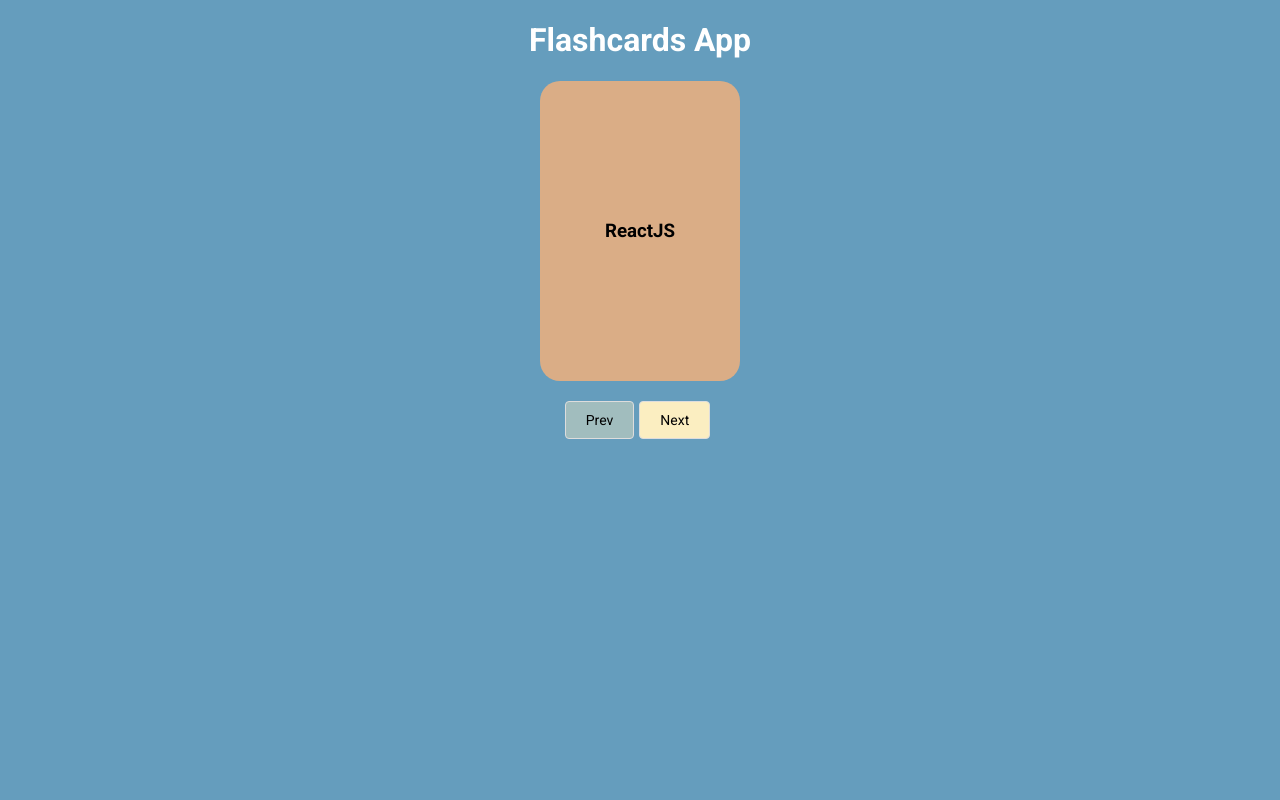
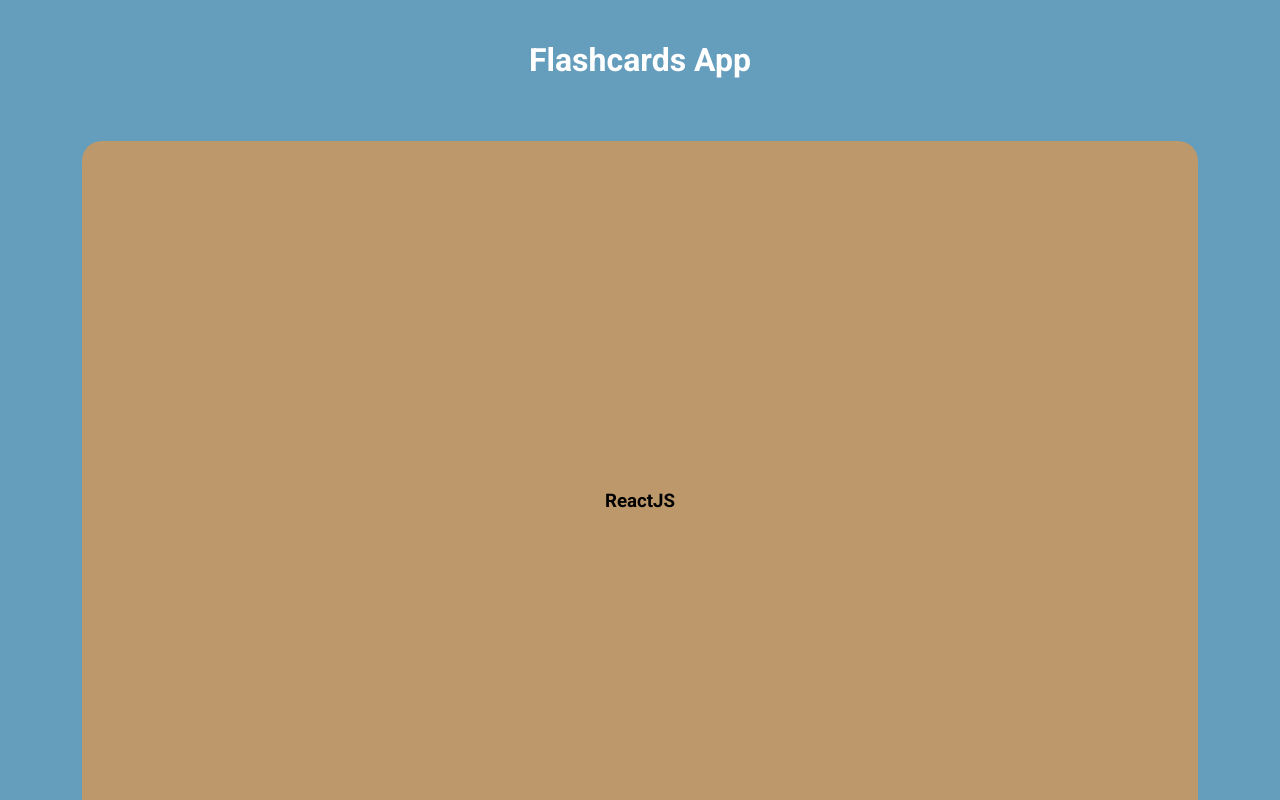
Before and after one commit to oiibar/Flashcards, a Vue app: page / in a window 1280 px wide. Shown: the top 800 px of the page. Built offline with nearby package versions, Linux system fonts and the light colour scheme.

Commit message:
fixed styles

```diff
--- a/src/App.vue
+++ b/src/App.vue
@@ -53,11 +53,19 @@ export default {
 </script>
 
 <style scoped>
+.wrapper {
+  font-family: "Roboto";
+  text-align: center;
+  background-color: #659dbd;
+  padding: 20px;
+  border-radius: 10px;
+}
+
 h1 {
   color: #fff;
 }
-.wrapper {
-  font-family: "Roboto";
-  text-align: center;
+
+button {
+  margin: 0 10px;
 }
 </style>
--- a/src/components/Flashcard.vue
+++ b/src/components/Flashcard.vue
@@ -6,7 +6,7 @@
         <h3>{{ card.question }}</h3>
       </div>
       <div class="card-content back">
-        <p>{{ card.answer }}</p>
+        <p class="answer">{{ card.answer }}</p>
       </div>
     </div>
   </div>
@@ -35,13 +35,13 @@ export default {
   perspective: 1000px;
   display: flex;
   justify-content: center;
-  text-align: center;
   align-items: center;
 }
 
 .card {
-  width: 200px;
-  height: 300px;
+  width: 90%;
+  height: 90vh;
+  margin: 5vh auto;
   transform-style: preserve-3d;
   transition: transform 0.5s;
 }
@@ -59,7 +59,7 @@ export default {
 
 .front {
   transform: rotateY(0deg);
-  background-color: #daad86;
+  background-color: #bc986a;
 }
 
 .back {
@@ -67,6 +67,11 @@ export default {
   background-color: #daad86;
 }
 
+.answer {
+  padding: 10px;
+  box-sizing: border-box;
+}
+
 .flipped {
   transform: rotateY(180deg);
 }
--- a/src/components/FlashcardsList.vue
+++ b/src/components/FlashcardsList.vue
@@ -51,9 +51,9 @@ export default {
   display: flex;
   justify-content: center;
   margin-top: 20px;
+  font-family: "Roboto";
 }
 button {
-  font-family: "Roboto";
   padding: 10px 20px;
   border: 1px solid #ddd;
   background-color: #fbeec1;
```
